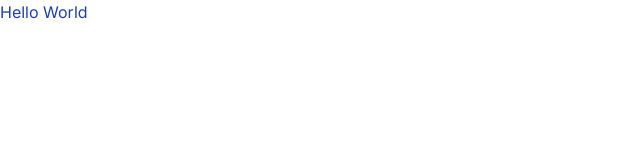
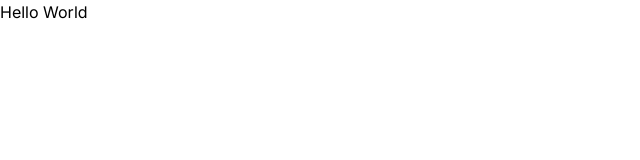
Before and after one commit to mdanjumkamali/issue-tracker, a Next.js app: page / in a window 1280 px wide. Shown: the top 160 px of the page, without its empty margins (0-640 px from the left). Built offline with nearby package versions, Linux system fonts and the light colour scheme.

Commit message:
initial commit

```diff
--- a/app/globals.css
+++ b/app/globals.css
@@ -10,7 +10,7 @@
 
 @media (prefers-color-scheme: dark) {
   :root {
-    --foreground-rgb: 255, 255, 255;
+    --foreground-rgb: 0, 0, 0;
   }
 }
 
--- a/app/page.tsx
+++ b/app/page.tsx
@@ -1,3 +1,5 @@
+import Image from "next/image";
+
 export default function Home() {
-  return <h1 className="text-blue-800">Hello World</h1>;
+  return <h1>Hello World</h1>;
 }
```
